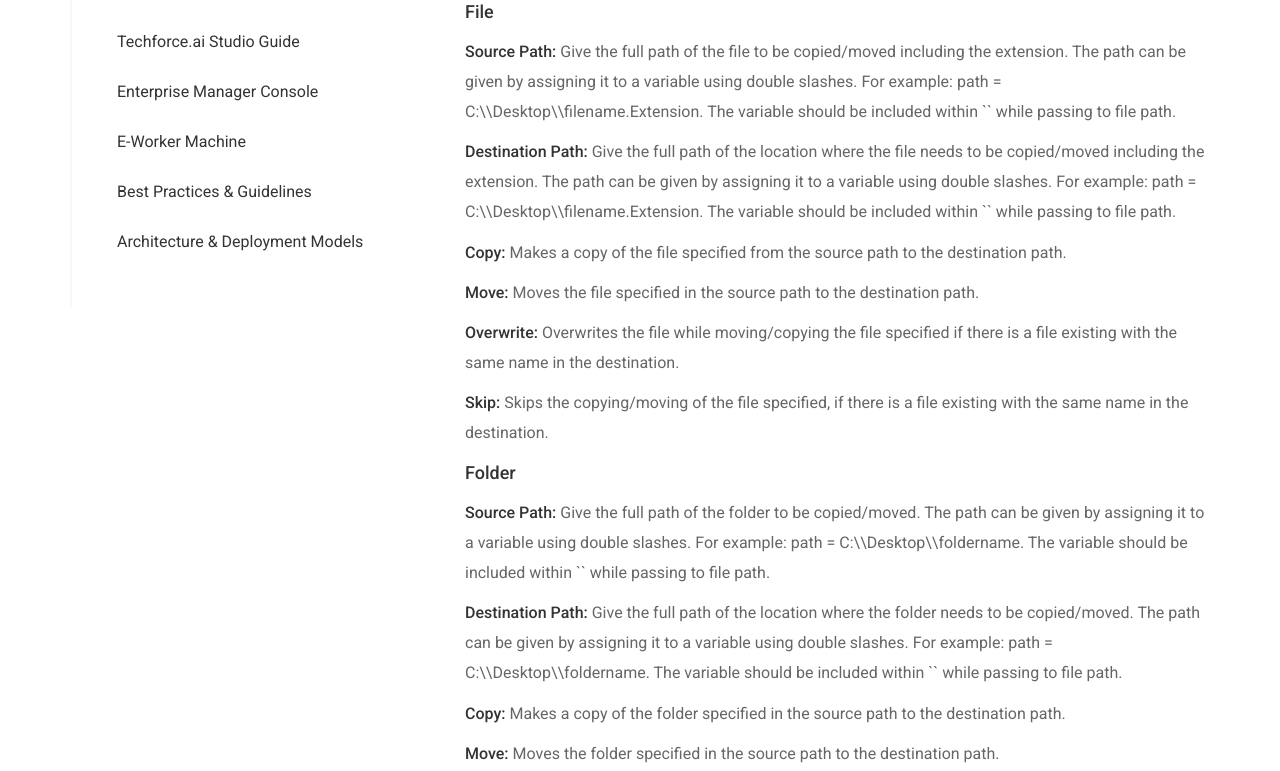
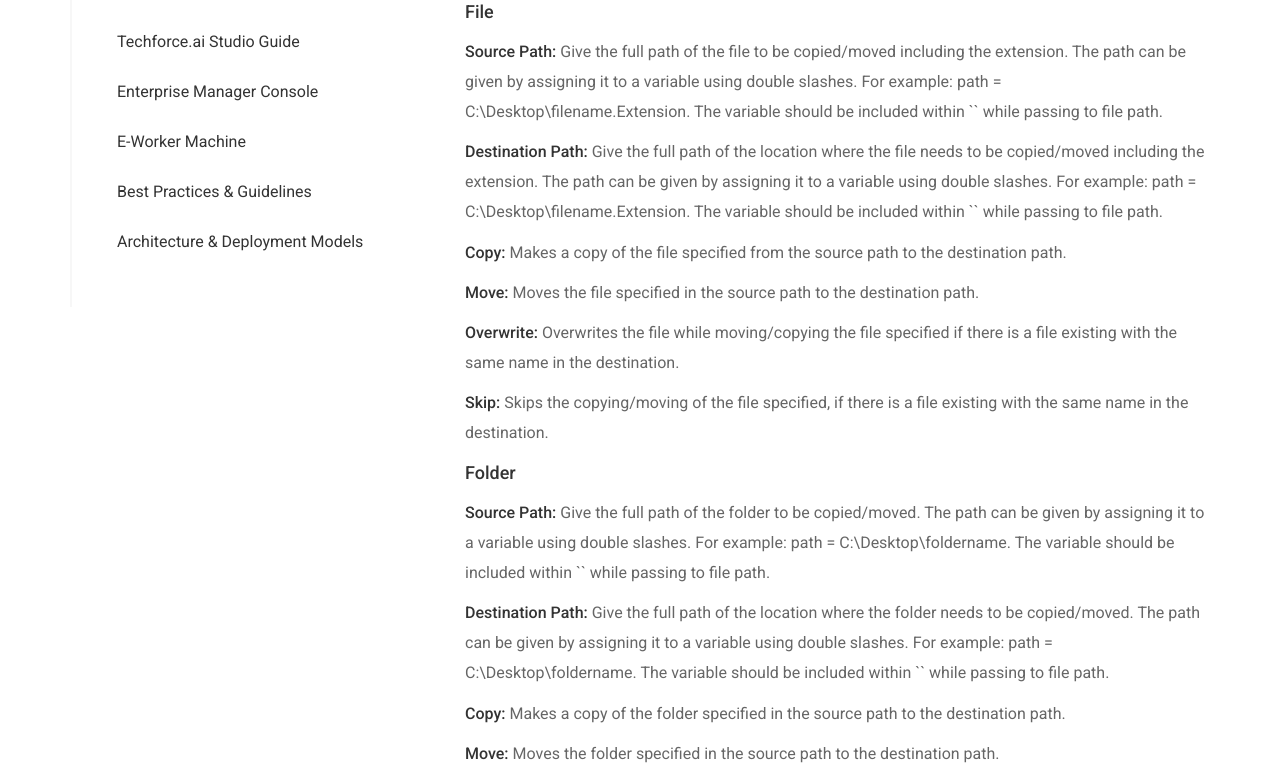
Before and after one commit to digitamizers/Documentation, a Jekyll site: the page built from index.md, in a window 1280 px wide and 1400 px high, scrolled down 60666 px. Shown: the part 218-989 px from the top of the window. Built offline with Jekyll 4.4.1, drawn with Linux system fonts in a browser that asks for light colours; some of the changed text lies outside the part shown.

Commit message:
hjdhjada

```diff
--- a/_layouts/default.html
+++ b/_layouts/default.html
@@ -1623,7 +1623,7 @@
                           <h5>Properties Configuration</h5>
                           <ol>
                           <li><span class="numbers">1.</span><strong> URL:</strong> URL to hit the corresponding API.</li>
-                          <li><span class="numbers">2.</span><strong> Get:</strong> One of the methods to hit API. This will get a response from the corresponding API. Here only headers can be added.</li>
+                          <li><span class="numbers">2.</span><strong> GET:</strong> One of the methods to hit API. This will get a response from the corresponding API. Here only headers can be added.</li>
 
                           <li><span class="numbers">3.</span><strong> POST:</strong> One of the methods to hit API. This sends the JSON object and gets a response from the corresponding API. Here add body(payload) along with the header.</li>
                           <li><span class="numbers">4.</span><strong> PUT:</strong> This request creates a new resource or replaces a representation of the target resource with the requested payload.</li>
@@ -1768,7 +1768,7 @@
                         <div id="ExcelActions"  class="page-section">
                           <h5 class="purple"> Excel Actions</h5>
                           <h6>Note</h6>
-                          <p>If passing the Excel path by using a variable then the variable type should be a string. If it is backward slash use double backward slashes (Example: C:\\test\\excel123.xlsx), and if it is a forward slash, then use a single slash (Example: C:/test/excel123.xlsx) for every Excel Action. Then pass that variable within the tilde symbol (Example: `VaribleName1`).</p>
+                          <p>If passing the Excel path by using a variable then the variable type should be a string. If it is backward slash use double backward slashes (Example: C:\test\excel123.xlsx), and if it is a forward slash, then use a single slash (Example: C:/test/excel123.xlsx) for every Excel Action. Then pass that variable within the tilde symbol (Example: `VaribleName1`).</p>
                          </div>
 
                          <div id="OpenSpreadsheet"  class="page-section">
@@ -1986,9 +1986,9 @@
                         <p>Creates a file/folder in the specified location.</p>
                         <h6>Properties</h6>
                         <h6>File</h6>
-                        <p><span class="numbers"><strong> File Path: </strong>Give the full path of the file to be created with extension. The path can be given by assigning it to a variable using double slashes. For example, path = C:\\Desktop\\filename.Extension. The variable should be included within `` while passing to file path.</p>
+                        <p><span class="numbers"><strong> File Path: </strong>Give the full path of the file to be created with extension. The path can be given by assigning it to a variable using double slashes. For example, path = C:\Desktop\filename.Extension. The variable should be included within `` while passing to file path.</p>
                           <h6>Folder</h6>
-                          <p><span class="numbers"><strong> Folder Path: </strong>Give the full path of the folder to be created. The path can be given by assigning it to a variable using double slashes. For example: path = C:\\Desktop\\foldername. The variable should be included within `` while passing to file path.</p>
+                          <p><span class="numbers"><strong> Folder Path: </strong>Give the full path of the folder to be created. The path can be given by assigning it to a variable using double slashes. For example: path = C:\Desktop\foldername. The variable should be included within `` while passing to file path.</p>
                           <p><span class="numbers"><strong> Overwrite: </strong>The folder will be overwritten if there is any folder existing with the same name in the given path.</p>
                           <p><span class="numbers"><strong> Skip: </strong>The creation of the folder will be skipped if there is any folder existing with the same name in the given path.</p>
                       </div>
@@ -1997,7 +1997,7 @@
                         <h5 class="purple"> Write To File </h5>
                         <p>Appends/Overwrites the specified string or the data assigned to a variable to the specified file.</p>
                         <h6>Properties</h6>
-                        <p><span class="numbers"><strong> File Path: </strong>Give the full path of the file. The path can be given by assigning it to a variable using double slashes. For example: path = C:\\Desktop\\filename.Extension. The variable should be included within `` while passing to file path.</p>
+                        <p><span class="numbers"><strong> File Path: </strong>Give the full path of the file. The path can be given by assigning it to a variable using double slashes. For example: path = C:\Desktop\filename.Extension. The variable should be included within `` while passing to file path.</p>
                         <p><span class="numbers"><strong> Overwrite: </strong>The file data will be overwritten with the string/variable data if any data is existing in the file.</p>
                         <p><span class="numbers"><strong> Content to Write: </strong>Give the string/variable to be written to the file specified. If it is a string, it can be given directly. If it is a variable, it should be included in ``.</p>
                         <p><span class="numbers"><strong> Overwrite: </strong>The file data will be overwritten with the string/variable data if any data is existing in the file.</p>
@@ -2009,15 +2009,15 @@
                         <p>Copy/Move a file from one location to another location as specified.</p>
                         <h6>Properties</h6>
                         <h6>File</h6>
-                        <p><span class="numbers"><strong> Source Path: </strong>Give the full path of the file to be copied/moved including the extension. The path can be given by assigning it to a variable using double slashes. For example: path = C:\\Desktop\\filename.Extension. The variable should be included within `` while passing to file path.</p>
-                        <p><span class="numbers"><strong> Destination Path: </strong> Give the full path of the location where the file needs to be copied/moved including the extension. The path can be given by assigning it to a variable using double slashes. For example: path = C:\\Desktop\\filename.Extension. The variable should be included within `` while passing to file path.</p>
+                        <p><span class="numbers"><strong> Source Path: </strong>Give the full path of the file to be copied/moved including the extension. The path can be given by assigning it to a variable using double slashes. For example: path = C:\Desktop\filename.Extension. The variable should be included within `` while passing to file path.</p>
+                        <p><span class="numbers"><strong> Destination Path: </strong> Give the full path of the location where the file needs to be copied/moved including the extension. The path can be given by assigning it to a variable using double slashes. For example: path = C:\Desktop\filename.Extension. The variable should be included within `` while passing to file path.</p>
                         <p><span class="numbers"><strong> Copy: </strong>Makes a copy of the file specified from the source path to the destination path.</p>
                         <p><span class="numbers"><strong> Move: </strong>Moves the file specified in the source path to the destination path.</p>
                           <p><span class="numbers"><strong> Overwrite:  </strong>Overwrites the file while moving/copying the file specified if there is a file existing with the same name in the destination.</p>
                           <p><span class="numbers"><strong> Skip: </strong> Skips the copying/moving of the file specified, if there is a file existing with the same name in the destination.</p>
                           <h6>Folder</h6>
-                          <p><span class="numbers"><strong> Source Path: </strong>Give the full path of the folder to be copied/moved. The path can be given by assigning it to a variable using double slashes. For example: path = C:\\Desktop\\foldername. The variable should be included within `` while passing to file path.</p>
-                          <p><span class="numbers"><strong> Destination Path: </strong>Give the full path of the location where the folder needs to be copied/moved. The path can be given by assigning it to a variable using double slashes. For example: path = C:\\Desktop\\foldername. The variable should be included within `` while passing to file path.</p>
+                          <p><span class="numbers"><strong> Source Path: </strong>Give the full path of the folder to be copied/moved. The path can be given by assigning it to a variable using double slashes. For example: path = C:\Desktop\foldername. The variable should be included within `` while passing to file path.</p>
+                          <p><span class="numbers"><strong> Destination Path: </strong>Give the full path of the location where the folder needs to be copied/moved. The path can be given by assigning it to a variable using double slashes. For example: path = C:\Desktop\foldername. The variable should be included within `` while passing to file path.</p>
                           <p><span class="numbers"><strong> Copy: </strong>Makes a copy of the folder specified in the source path to the destination path.</p>
                           <p><span class="numbers"><strong> Move: </strong>Moves the folder specified in the source path to the destination path.</p>
                           <p><span class="numbers"><strong> Overwrite:  </strong>Overwrites the folder while moving/copying the folder specified if there is a folder existing with the same name in the destination.</p>
@@ -2043,7 +2043,7 @@
                        <h5 class="purple"> Delete File/Folder </h5>
                        <p>Deletes the file/folder specified.</p>
                        <h6>Properties File</h6>
-                       <p><span class="numbers"><strong> File Path: </strong>The full path of the file to be deleted including the extension. The path can be given by assigning it to a variable using double slashes. Example: path = C:\\Desktop\\filename.Extension. The variable should be included within `` while passing to file path.</p>
+                       <p><span class="numbers"><strong> File Path: </strong>The full path of the file to be deleted including the extension. The path can be given by assigning it to a variable using double slashes. Example: path = C:\Desktop\filename.Extension. The variable should be included within `` while passing to file path.</p>
                        <h6>Folder</h6>
                        <p><span class="numbers"><strong>Folder Path:  </strong>The full path of the folder to be deleted. The path should be given using the forward-slash (/). Example: C:/Desktop/FolderName. If it is given by variable, it should be included in ``. For example: `variable name`.</p>
                      </div>
@@ -2052,7 +2052,7 @@
                        <h5 class="purple"> Read File</h5>
                        <p>Reads all the content from the file specified and stores it into a variable specified.</p>
                        <h6>Properties File</h6>
-                       <p><span class="numbers"><strong> File Path: </strong>The full path of the file to be read including the extension. The path can be given by assigning it to a variable using double slashes. Example: path = C:\\Desktop\\filename.Extension. The variable should be included within `` while passing to file path.</p>
+                       <p><span class="numbers"><strong> File Path: </strong>The full path of the file to be read including the extension. The path can be given by assigning it to a variable using double slashes. Example: path = C:\Desktop\filename.Extension. The variable should be included within `` while passing to file path.</p>
                         <p><span class="numbers"><strong>Variable: </strong>Variable name to store the contents of the file specified.</p>
                     </div>
 
@@ -2689,7 +2689,7 @@
                             <h5>Data</h5>
                             <p><span class="numbers">1.</span> Data comes in a single flavor when it comes to visibility and life cycle: variables. While in Techforce.ai the purpose of variables is not bound to a single workflow file it can also be passed from one workflow to another.</p>
                             <h5>Naming Conventions</h5>
-                            <p><span class="numbers">1.</span> Meaningful names should be assigned to workflow files and variables to accurately describe their usage throughout the project. e.g. PROCESSNAME_e-worker, PROCESSNAME_SUB_e-worker, PROCESSNAME_SUB_e-worker2.</p>
+                            <p><span class="numbers">1.</span> Meaningful names should be assigned to workflow files and variables to accurately describe their usage throughout the project. e.g. PROCESSNAME_FLOW, PROCESSNAME_SUB_FLOW, PROCESSNAME_SUB_FLOW2.</p>
                             <p><span class="numbers">2.</span> Variables should align with the naming convention.</p>
                             <p><span class="numbers">3.</span> Variables should be upper Camel Case, e.g. FirstName, LastName</p>
 
```
Also changed, not shown: other parts of _layouts/default.html (+6 -6 lines).
